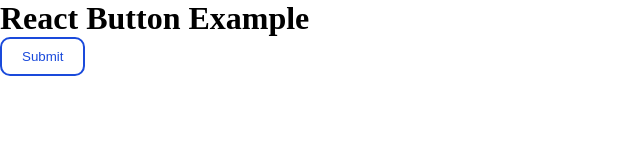
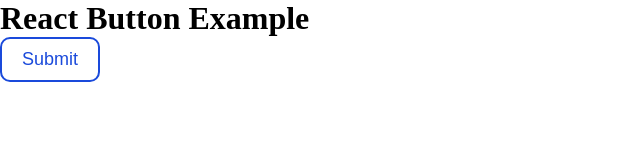
Before and after one commit to yashpriyam/steller-ui, a React (Create React App) app in the folder client/: page / in a window 1280 px wide. Shown: the top 160 px of the page, without its empty margins (0-640 px from the left). Built offline with nearby package versions, Linux system fonts and the light colour scheme.

Commit message:
size_variation_done

```diff
--- a/client/src/App.tsx
+++ b/client/src/App.tsx
@@ -13,7 +13,7 @@ const App:React.FC = () => {
     return (
       <div>
         <h1>React Button Example</h1>
-        <Button className="buttonComp" onClick={onClick} onHover={onHover} isDisabled={false} size={"small"} isHidden={false} variant={"outlined"} />
+        <Button className="buttonComp" onClick={onClick} onHover={onHover} isDisabled={false} size={"large"} isHidden={false} variant={"outlined"} />
       </div>
     );
 }
--- a/client/src/components/button/button.tsx
+++ b/client/src/components/button/button.tsx
@@ -61,7 +61,7 @@ export const Button: React.FC<ModalProps> = ({
       <>
         <button
           ref={ref}
-          className={`${className} ${variant} `}
+          className={`${className} ${variant} ${size}`}
           disabled={isDisabled}
           onClick={onClick}
           onMouseEnter={onHover}
--- a/client/src/styles/components/button.scss
+++ b/client/src/styles/components/button.scss
@@ -17,3 +17,13 @@
 .text{
     border: none;
 }
+
+.small{
+    font-size: 14px;
+}
+.medium {
+    font-size: 16px;
+}
+.large {
+    font-size: 18px;
+}
```
